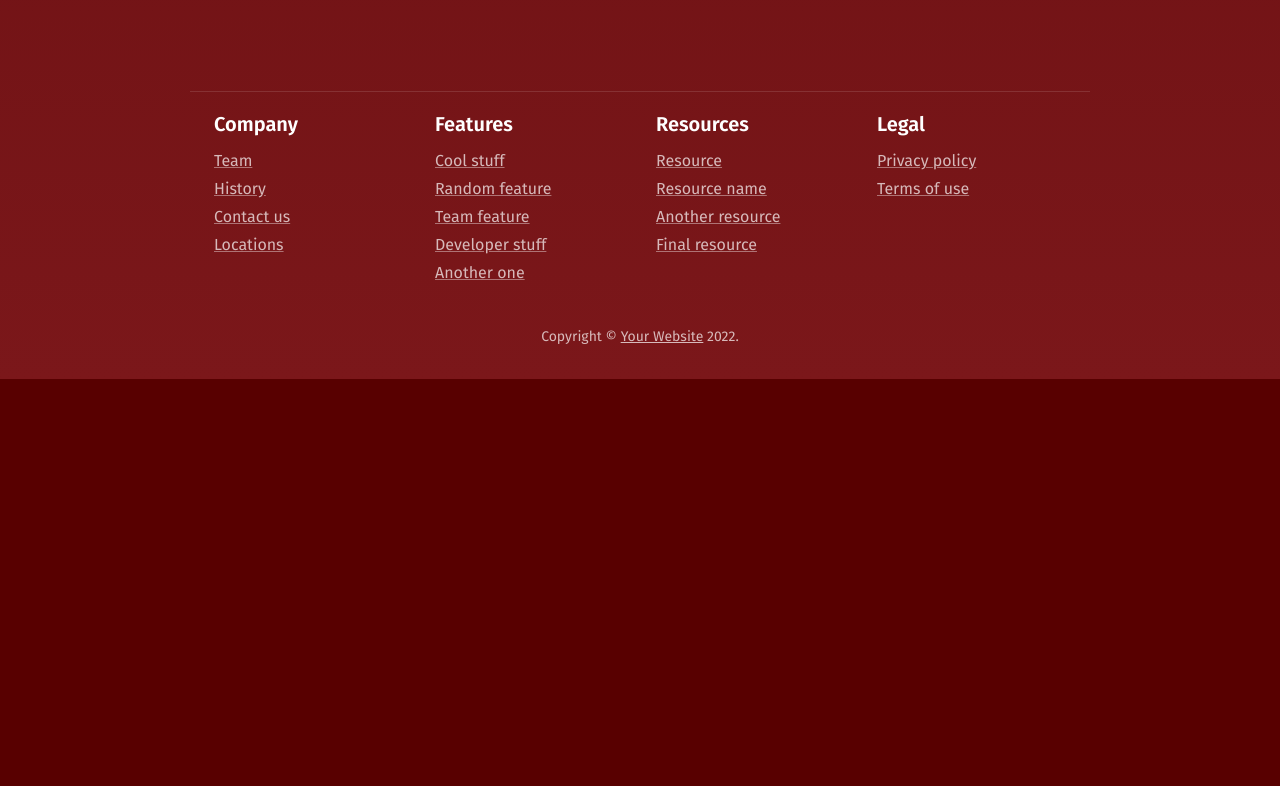
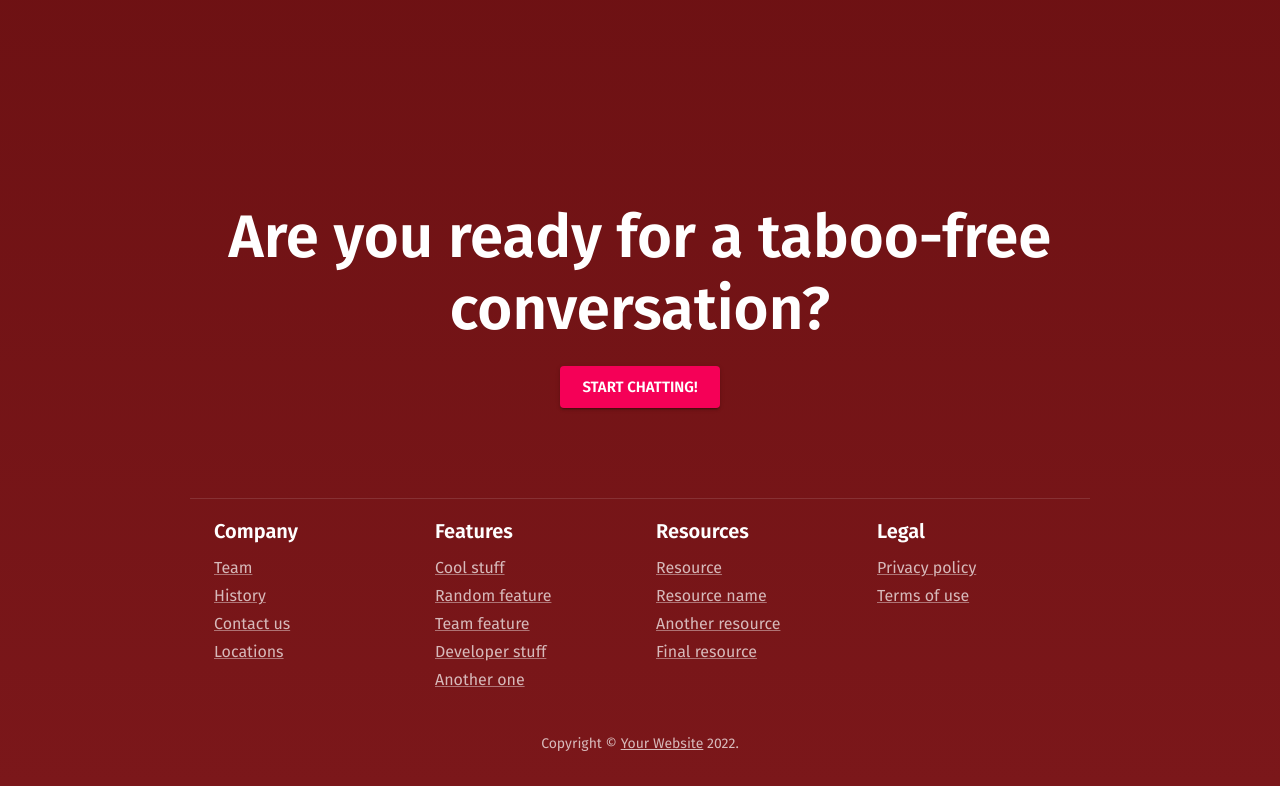
Before and after one commit to hltk/junction-2022, a React (Create React App) app in the folder temp-front/: page / in a window 1280 px wide. Shown: the part 2396-3182 px from the top of the page. Before the commit the page ends 2775 px from the top, so only its background shows below. Built offline with nearby package versions, Linux system fonts and the light colour scheme.

Commit message:
End-of-the page text

```diff
--- a/temp-front/src/Home.js
+++ b/temp-front/src/Home.js
@@ -151,6 +151,28 @@ function Home() {
         <img src="m1.png" style={{ width: '60%' }} alt="chat window." />
       </Container>
 
+      <Box mt={25} />
+
+      <Typography
+        component="h1"
+        variant="h2"
+        align="center"
+        color="text.primary"
+        fontWeight="600"
+        gutterBottom
+      >
+        Are you ready for a taboo-free conversation?
+      </Typography>
+
+      <Box sx={{
+        width: '100%', display: 'flex', justifyContent: 'center',
+      }}
+      >
+        <Button href="/chat" size="large" variant="contained" color="secondary">
+          Start chatting!
+        </Button>
+      </Box>
+
     </Page>
   );
 }
```
